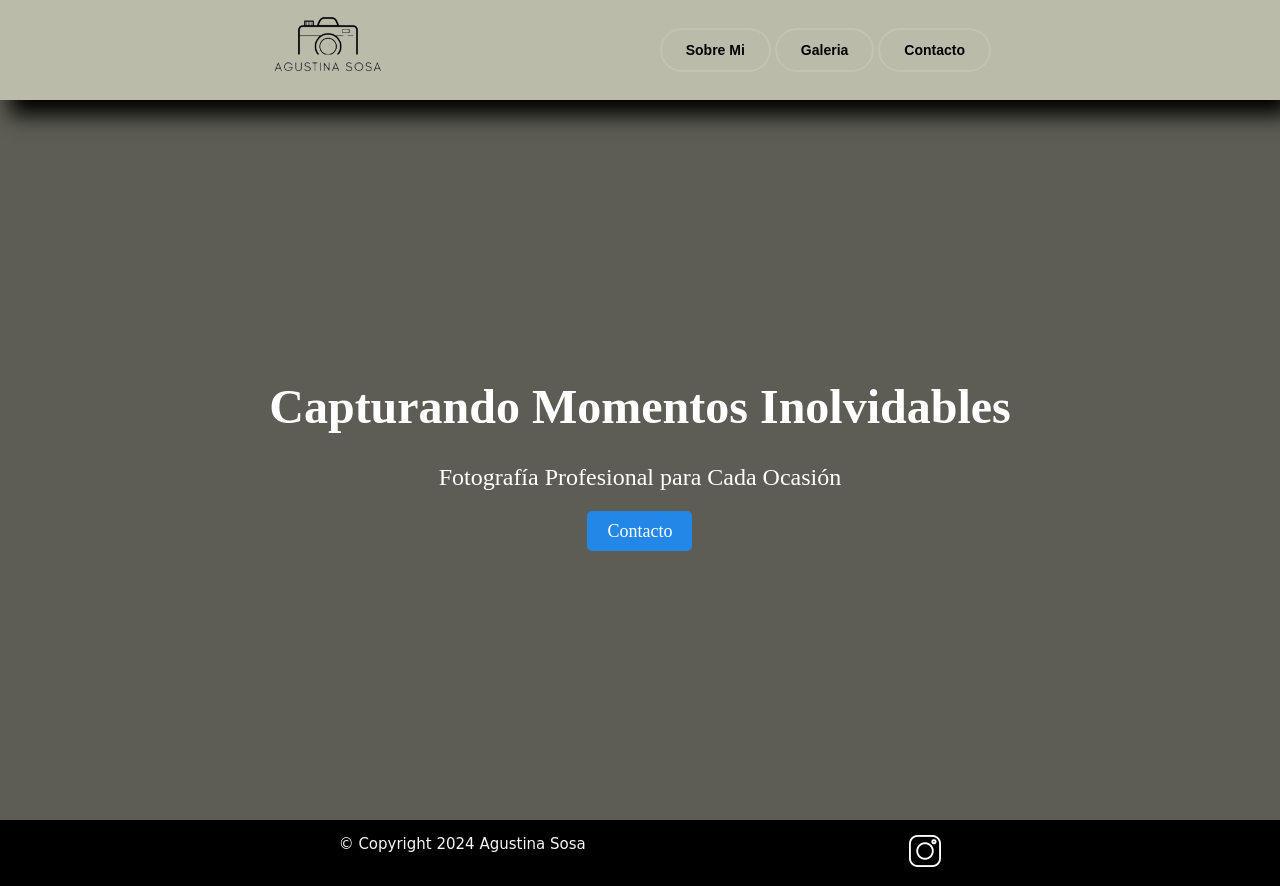
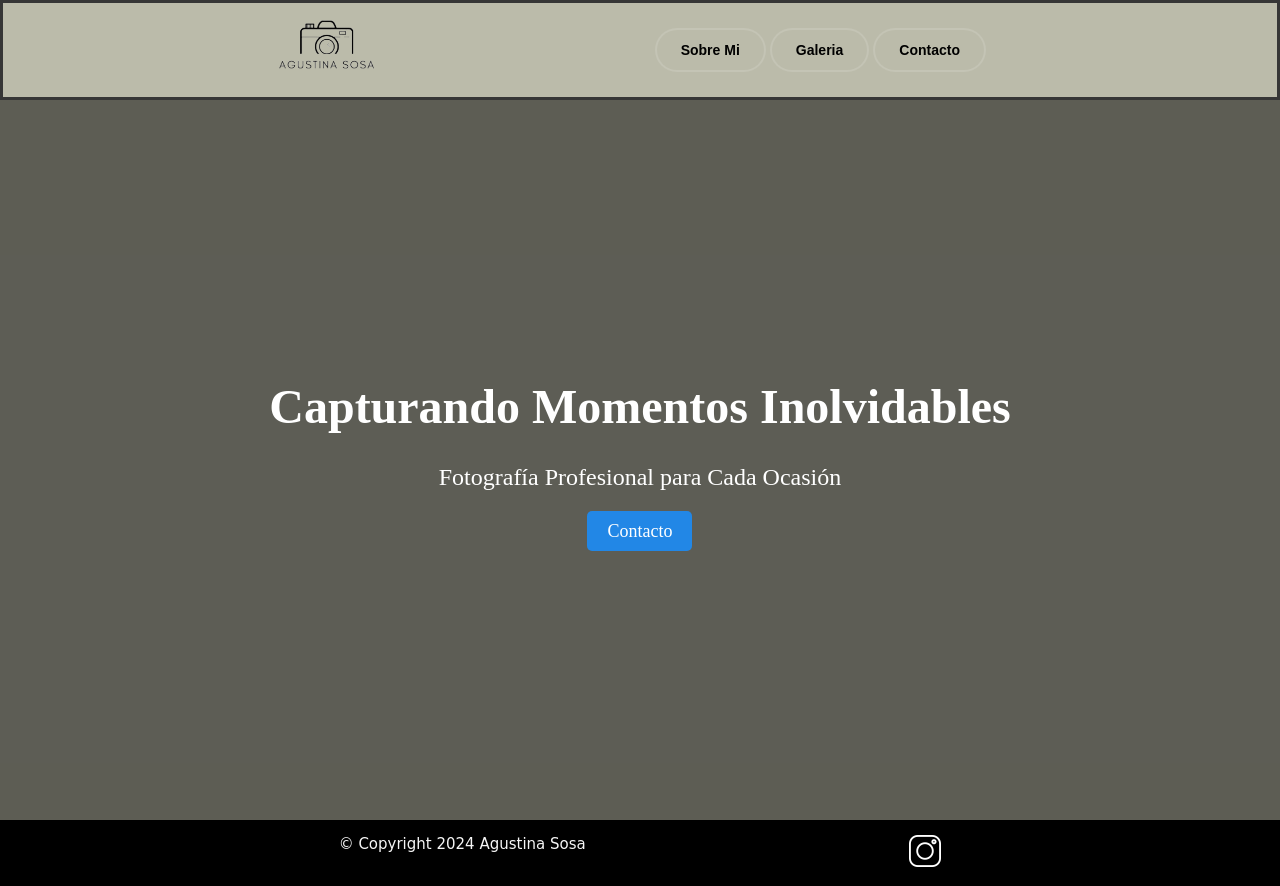
Before and after one commit to Tomy707/AgusFotografia, a plain HTML site: page index.html in a window 1280 px wide. Drawn offline with Linux system fonts and the light colour scheme.

Commit message:
Arreglos Header

```diff
--- a/css/main.css
+++ b/css/main.css
@@ -27,7 +27,7 @@ div header {
   display: flex;
   justify-content: space-evenly;
   align-items: center;
-  box-shadow: 10px 15px 20px black;
+  border: rgb(54, 54, 54) solid 3px;
   background-color: #BBBBAA;
 }
 div header div {
@@ -35,7 +35,7 @@ div header div {
 }
 
 div header div img{
-  height: 90px;
+  height: 80px;
 }
 
 .container header{
```
